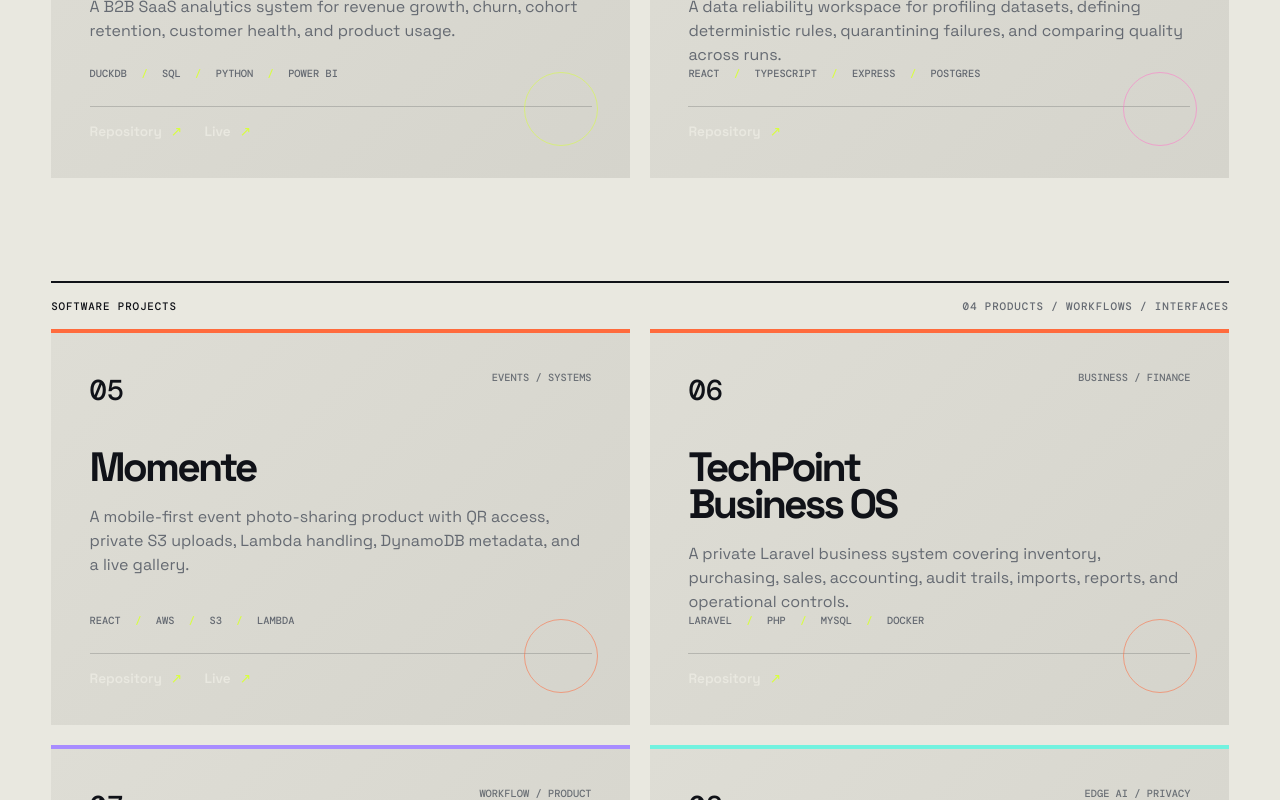
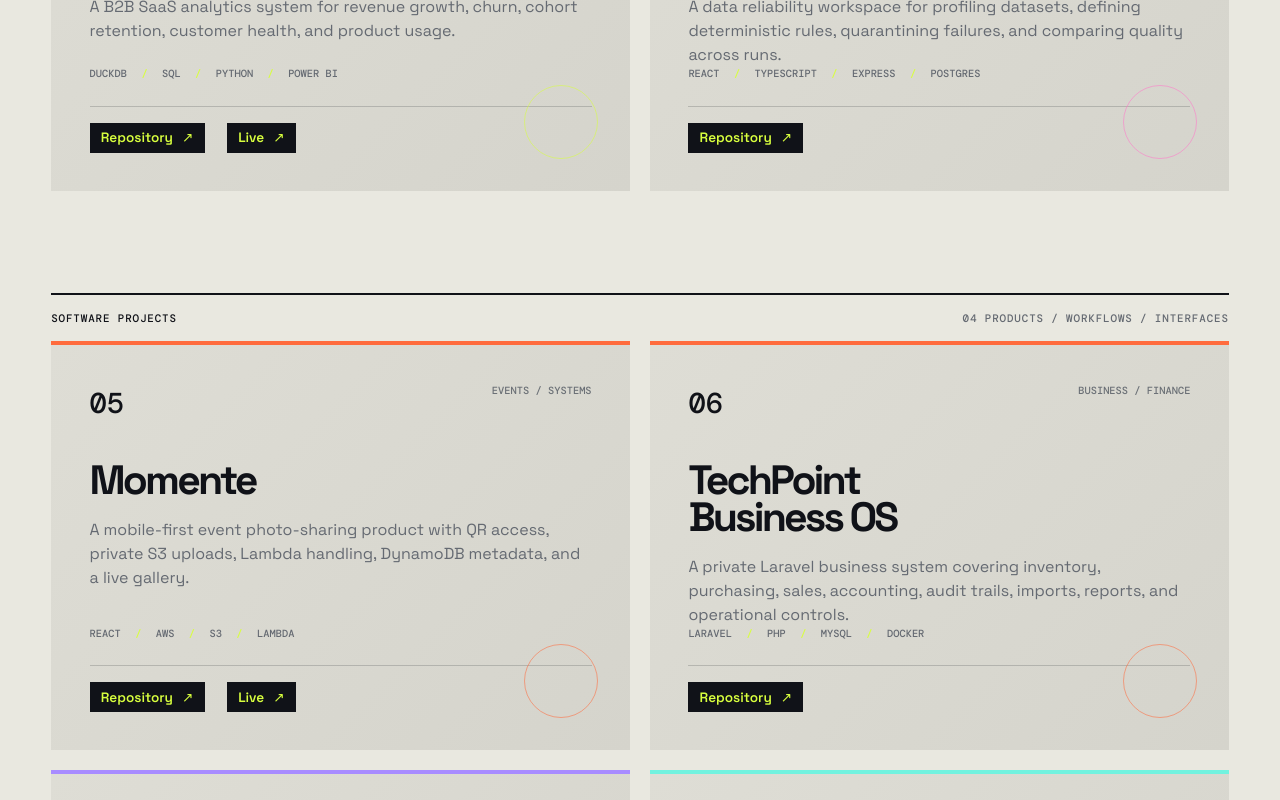
Before and after one commit to eddashkurti/edda-shkurti-portfolio, a React (Vite) app: page / in a window 1280 px wide. Shown: the part 2000-2800 px from the top of the page. Built offline with nearby package versions, Linux system fonts and the light colour scheme.

Commit message:
Update coloring across card actions

```diff
--- a/src/styles.css
+++ b/src/styles.css
@@ -246,6 +246,18 @@ h2 i {
   margin-top: 1.5rem;
   color: var(--paper);
   font-weight: 600;
+}
+
+.project-card .card-actions a {
+  color: var(--lime);
+  background: var(--ink);
+  padding: .4rem .7rem;
+  transition: background .2s, color .2s;
+}
+
+.project-card .card-actions a:hover {
+  background: var(--lime);
+  color: var(--ink);
 }
 
 .arrow {
```
